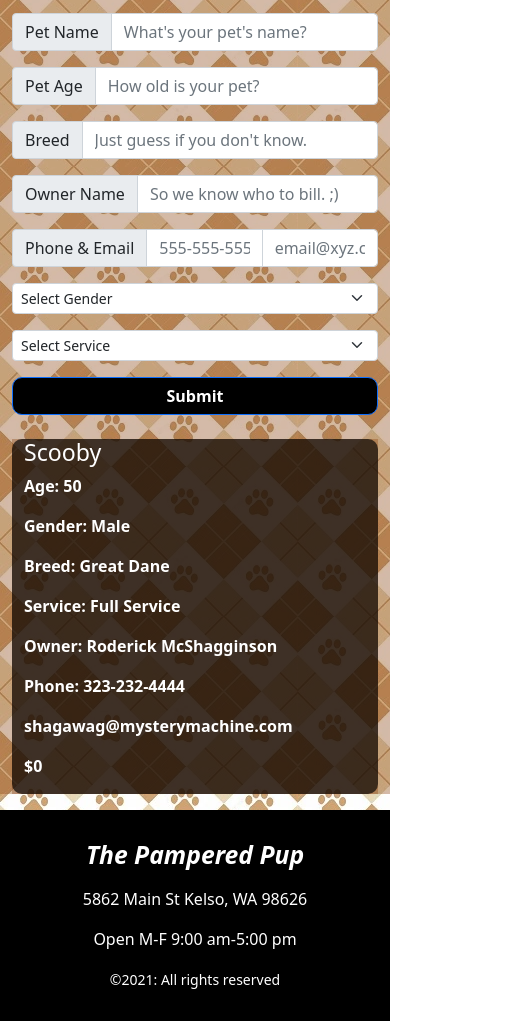
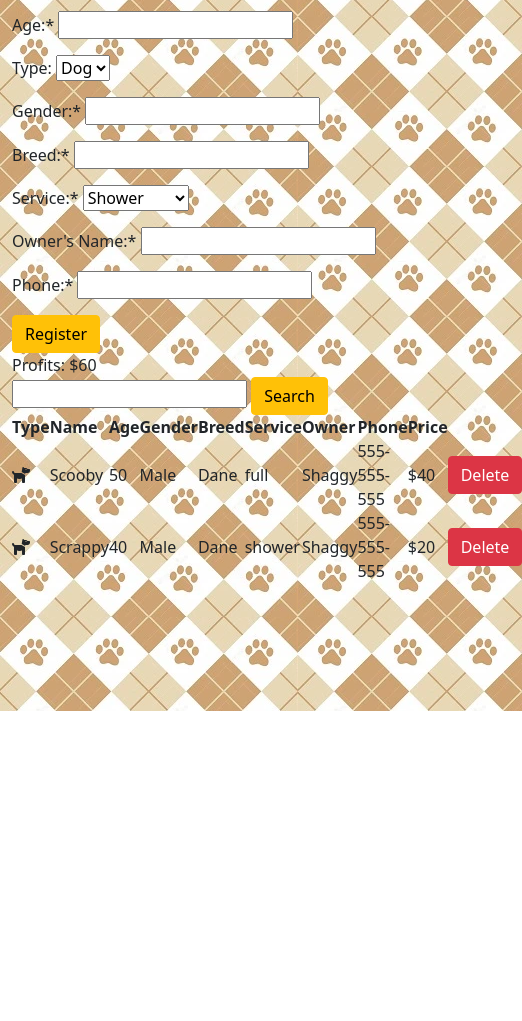
Before and after one commit to AndrewEvansDev/FSDI-105-Competency-Report, a plain HTML site: page register.html in a window 390 px wide. Shown: the part 133-1154 px from the top of the page, 522 px wide, since content can reach past the window. After the commit the page ends 844 px from the top, so only its background shows below. Drawn offline with nearby package versions, Linux system fonts and the light colour scheme.

Commit message:
lots of changes

```diff
--- a/css/mystyle.css
+++ b/css/mystyle.css
@@ -7,91 +7,56 @@ body{
     background-image: url(/img/doggyprint.webp);
     background-repeat:repeat;
 }
-.container{
-    background-color: rgba(139, 69, 19, 0.37);
-}
-.container h2{
-    font-weight:900;
-    text-align: center;
-    margin-bottom:2rem;
-    text-shadow:1px 1px #e1e1e1be;
+
+
+
+/* registration */
+
+.selected{
+    border:2px solid red;
 }
 
 
-/* registration */
-#pets{
-    /* display:grid;
-    grid-template-columns: repeat(2,1fr);
-    column-gap: 2rem;
-    row-gap:1rem; */
-    margin-top:1rem;
-    margin-bottom:1rem;
-    font-weight:600;
-    background-color:rgba(0, 0, 0, 0.664);
-    color:white;
-    border-radius:10px;
-    /* padding:1rem; */
-}
+/* services */
 
-#petGender, #petService{
-    margin: 1rem 0;
+#toggle{
+    max-width: 90%;
+    margin-top:2rem;
 
 }
 
-#registerButton{
-    background-color:black;
-    color:white;
-    font-weight:700;
-    border-radius:10px;
-    margin-bottom:0.5rem;
+#serv2,#serv3,#serv4{
+    display:none;
 }
-
-@media(min-width:768px){
-.form-wrap{
-    padding: 0 15rem;
-    }
+#toggle p{
+    font-size:larger;
+    font-weight: bold;
+    text-shadow: .66px .66px rgba(255, 255, 255, 0.651);
 }
 
 
-/* footer */
-.footer{
+#serv1 img,#serv2 img,#serv3 img,#serv4 img{
+    max-width: 100%;
+    height: auto;
+    border-radius: 10px;
+}
+.btn-wrap{
     display:flex;
-    justify-content:space-between;
-    color:white;
-    background-color:black;
-    height:25vh;
-    padding:1rem;
-    text-align:center;
-    align-content:center;
-}
-#copyright{
-    align-self:flex-end;
-}
-@media(max-width:768px){
-    .footer{
-        flex-direction:column;
-        justify-content:center;
-    }
-    #copyright{
-        order:3;
-        align-self:center;
-    }
-}
-@media(max-width:768px){
-    #address{
-        margin-top:0.6rem;
-    }
+    justify-content: space-between;
+    margin: 1rem 0rem -0.5rem 0rem;
+    position:relative;
+    z-index: 3000;
 }
 
-.container h2{
-    font-size:3rem;
+#serviceBtn1,#serviceBtn2,#serviceBtn3,#serviceBtn4{
+    border: 1px solid black;
+    background-color: black;
+    color:white;
+    height: auto;
+    min-height: 50px;
+    flex:1;
+    font-weight: 800;
 }
-
-/* services */
-@media(min-width:768px){
-
+#serviceBtn1:hover,#serviceBtn2:hover,#serviceBtn3:hover,#serviceBtn4:hover{
+    background-color:rgba(0, 0, 0, 0.85);
 }
-
-.carosel_limitor{
-    max-height:450px;
-}
--- a/js/app.js
+++ b/js/app.js
@@ -1,77 +1,30 @@
 const salon={
-    name:'The Pampered Pup',
+    name:'The Fashion Pet',
     address:{
-        city: 'Kelso',
-        street: 'Main St',
-        number: '5862',
-        state: 'WA',
-        zip: '98626'
+        city:'Tijuana',
+        street:'Av. Univesidad',
+        number:'262-k'
     },
     hours:{
         open:'9:00 am',
         close:'5:00 pm'
     },
-    services:[
-    {
-        name:'Canine Grooming Services',
-        desc:'a full service cut and grooming',
-        msg:'We take pride in our work, taking care of our doggos is our number one priority. You won\'t find the level of care nor experience elsewhere, you might as well just give us your money unless you hate your doggo.',
-        price:200},
-    {
-        name:'Deshedding',
-        desc:'prevents excessive shedding at home',
-        msg:'While it is nearly impossible to stop shedding completely, a full service deshedding treatment will help curb excessive shedding at home, leaving your couches in great shape.',
-        price:50},
-    {
-        name:'Carding &amp; Hand Stripping',
-        desc:'the removal of a dog’s undercoat',
-        msg:'The undercoat is the soft, short, downy and dense hair under the top (or outer) coat. The undercoat insulates and protects the skin in colder weather.',
-        price: 100},
-    {
-        name:'Undercoat Deshedding',
-        desc:'another version of carding, to help remove undercoat',
-        msg:'Shedding is a natural process for cats, dogs and other animals. Cats and dogs completely replace their coat every spring and autumn to adjust to the changes in temperature, and shedding can also happen throughout the year because pets live in our warm homes.',
-        price:50},
-    {
-        name:'Hand Stripping',
-        desc:'certain dogs require hand striping to be effectively groomed',
-        msg:'The difference between clipping and hand-stripping is that not only is hand-stripping done by hand, but it removes coat from the root (not just the top layer) so a new coat is able to grow in.',
-        price:100},
-    {
-        name:'Carding &amp; Hand Stripping',
-        desc:'this is a comination of services',
-        msg:'Dogs that require hand striping: Airedale Terrier, Bouvier de Flanders, Affenpinscher, Cairn Terrier, Wire Fox Terrier, Jack Russel Terrier, German Wirehaired Pointer, Schnauzer, Wirehaired Pointing, Griffon,Wirehaired Dachshund',
-        price:100},
-    {
-        name:'Feline Grooming Services',
-        desc:'cats are gross',
-        msg:'While we prefer not to do cats, we will for the right price. It is widely acknowledged that dogs are superior to cats, so it\'s our guess why you would still choose to have such an inferior disgusting beast, but since you did we\'ll trim its coat for no less than $1000.',
-        price:1000}
-        ],
     pets:[]
 }
 
-var {name,address:{city,street,number,state,zip}, hours:{open,close}}=salon;
-
+var {name,address:{city,street,number},hours:{open,close}}=salon;
 
 function displayInfo(){
     document.getElementById('footer-info').innerHTML=`
-        <div><h2><strong><em>${name}</em></strong></h2></div>
+    <p> ${name}</p>
+    <p> ${street} ${number}, ${city}</p>
+    <p> It opens from ${open} to ${close}</p>
+    `;
+}
 
-        <div id="copyright"><small>&#169;2021: All rights reserved</small></div>
-
-        <div><p id="address">${number} ${street} ${city}, ${state} ${zip}</p>
-        <p>Open M-F ${open}-${close}</p></div>
-    `
-}
-displayInfo()
-
-// for(var i=0;i<salon.pets.length;i++){
-//     console.log(salon.pets[i]);
-// }
-
+c=0;
 class Pet{
-    constructor(name,age,gender,breed,service,owner,phone,email){
+    constructor(name,age,gender,breed,service,owner,phone,type){
         this.name=name;
         this.age=age;
         this.gender=gender;
@@ -79,20 +32,16 @@ class Pet{
         this.service=service;
         this.owner=owner;
         this.phone=phone;
-        this.email=email;
         this.price=0;
+        this.type=type;
+        this.id=c++;
     }
 }
 
-//create pets
-var scooby=new Pet('Scooby',50,'Male','Great Dane','Full Service','Roderick McShagginson','323-232-4444','shagawag@mysterymachine.com');
-salon.pets.push(scooby)
-// var scrappy=new Pet("scrappy",40,"male","Dane","Nails cut","Shaggy","555-323-2345");
-// salon.pets.push(scrappy);
-
 //create register function
 
-//get value from inputs and store them in variables
+
+// get the value from inputs and store them in vars
 var txtName=document.getElementById('petName');
 var txtAge=document.getElementById('petAge');
 var txtGender=document.getElementById('petGender');
@@ -100,36 +49,32 @@ var txtBreed=document.getElementById('petBreed');
 var txtService=document.getElementById('petService');
 var txtOwner=document.getElementById('ownerName');
 var txtPhone=document.getElementById('ownerPhone');
-var txtEmail=document.getElementById('ownerEmail');
+var txtType=document.getElementById('type');
 
 
-
-function register(thePet){
-    if(txtName.value !="" && txtAge !="" && txtBreed !="" &&txtGender.value !="" && txtService.value !="" && txtOwner.value !="" && txtPhone.value !="" && txtEmail.value !=""){
-    //document.getElementById("pets").innerHTML="";
-    //create a generic pet/ThePet
-    var thePet=new Pet(txtName.value,txtAge.value,txtGender.value,txtBreed.value,txtService.value,txtOwner.value,txtPhone.value,txtEmail.value)
-    // get from txtName.value(grabbed from page inputs)
-    //pass parameters/the values stored in variables
-
-    //push thePet into the array
-    salon.pets.push(thePet);
-    clear();
-    display();
-}else{
-        alert('please complete form')
+function register(){
+    if(txtName.value !="" && txtAge.value !="" && txtGender.value!=""){
+        // create a generic thePet
+        var thePet=new Pet(txtName.value,txtAge.value,txtGender.value,txtBreed.value,txtService.value,txtOwner.value,txtPhone.value,txtType.value);
+        console.log(thePet);
+        //push thePet into the array
+        salon.pets.push(thePet);
+        displayTable(thePet);
+        console.log(salon.pets);
+        clear();
+    }else{
+        alert("Hey you have to complete all the fields");
     }
 }
 
 function clear(){
-    txtName.value='';
-    txtAge.value='';
-    txtGender.value='Select Gender';
-    txtBreed.value='';
-    txtService.value='Select Service';
-    txtOwner.value='';
-    txtPhone.value='';
-    txtEmail.value='';
+    txtName.value="";
+    txtAge.value="";
+    txtGender.value="";
+    txtBreed.value="";
+    txtService.value="";
+    txtOwner.value="";
+    txtPhone.value="";
 }
 
 function profitCalculation(){
@@ -137,5 +82,55 @@ function profitCalculation(){
     for(var i=0;i<salon.pets.length;i++){
         sum=sum+salon.pets[i].price;
     }
-    document.getElementById('').innerHTML=`Profits: $${sum}`
+    document.getElementById('profits').innerHTML=`Profits: $${sum}`;
 }
+
+function deletePet(petId){
+    console.log(petId+'deleted');
+    //select row with the pet
+
+    var tr=$('#'+petId)
+    var indexDelete;
+    //search for it
+
+    for(let i = 0;i<salon.pets.length;i++){
+        var selected=salon.pets[i];
+        if(selected.id===petId){
+            indexDelete=i;
+        }
+    }
+    //delete from array
+    salon.pets.splice(indexDelete,1);
+    //delete from html
+    tr.remove();
+}
+
+function searchPet(){
+    var ss = $('#searchPet').val();
+    var searchString=ss.toLowerCase();
+    for (var i=0; i<salon.pets.length;i++){
+        var selected = salon.pets[i];
+        if(ss===selected.name.toLowerCase()||searchString===selected.service.toLowerCase()){
+            $('#'+selected.id).addClass('selected');
+        }
+    }
+}
+
+
+function init(){
+
+    var scooby=new Pet("Scooby",50,"Male","Dane","full","Shaggy","555-555-555","dog",1);
+    var scrapy=new Pet("Scrappy",40,"Male","Dane","shower","Shaggy","555-555-555","dog",2);
+    salon.pets.push(scooby);
+    salon.pets.push(scrapy);
+    // create pets
+    displayTable(scooby);
+    displayTable(scrapy);
+    profitCalculation();
+    $('#registerBtn').on('click',register);
+    $('#searchBtn').on('click',searchPet);
+
+    // hook events
+}
+
+window.onload=init;
--- a/js/display.js
+++ b/js/display.js
@@ -1,59 +1,41 @@
-function display(){
-    document.getElementById("pets").innerHTML="";
-        for(var i=0;i<salon.pets.length;i++){
-        var aPet=salon.pets[i];
-        var tmp =`
+function displayTable(aPet){
+    if(aPet.service==="shower"){
+        aPet.price=20;
+    }else if(aPet.service==="full"){
+        aPet.price=40;
+    }else if(aPet.service==="nails"){
+        aPet.price=10;
+    }else if(aPet.service==="hair"){
+        aPet.price=15;
+    }
 
-            <div class="col-sm">
-                <h3>${aPet.name}</h3>
-                <p>Age: ${aPet.age}</p>
-                <p>Gender: ${aPet.gender}</p>
-                <p>Breed: ${aPet.breed}</p>
-                <p>Service: ${aPet.service}</p>
-                <p>Owner: ${aPet.owner}</p>
-                <p>Phone: ${aPet.phone}</p>
-                <p>${aPet.email}</p>
-                <p>$${aPet.price}</p>
-            </div>
-    `
-        document.getElementById("pets").innerHTML+=tmp;
+    var icon ="";
+    // add the type of pet
+
+    if(aPet.type==="dog"){
+        icon='<i class="fas fa-dog"></i>';
+    }else if(aPet.type==="cat"){
+        icon='<i class="fas fa-cat"></i>';
+    }else if(aPet.type==="bird"){
+        icon='<i class="fas fa-crow"></i>';
     }
+
+    var row=`
+        <tr id=${aPet.id}>
+            <td>${icon}</td>
+            <td>${aPet.name} </td>
+            <td>${aPet.age}</td>
+            <td> ${aPet.gender}</td>
+            <td> ${aPet.breed}</td>
+            <td> ${aPet.service}</td>
+            <td> ${aPet.owner}</td>
+            <td> ${aPet.phone}</td>
+            <td> $${aPet.price}</td>
+            <td><button class="btn btn-danger" onclick="deletePet(${aPet.id})">Delete</button></td>
+        </tr>
+    `;
+    $('#pet-table').append(row);
+    //document.getElementById('pet-table').innerHTML+=row;
+    profitCalculation();
+
 }
-display()
-
-function serviceShow(){
-    document.getElementById("service").innerHTML="";
-        for(var i=0;i<salon.services.length;i++){
-        var aName=salon.services[i].name;
-        var aDesc=salon.services[i].desc;
-        var aMsg=salon.services[i].msg;
-        var smp =`
-        <div class="col-sm">
-        <div class="card" style="width: 18rem;">
-            <div class="card-body">
-            <h5 class="card-title">${aName}</h5>
-            <h6 class="card-subtitle mb-2 text-muted">${aDesc}</h6>
-            <p class="card-text">${aMsg}</p>
-            </div>
-        </div>
-        </div>
-    `;
-    document.getElementById("service").innerHTML+=smp;
-    }
-}
-serviceShow()
-
-// function DisplayTable(aPet){
-//     var row=`
-//     <tr>
-//         <td>${aPet.name}</td>
-//         <td>${aPet.age}</td>
-//         <td>${aPet.gender}</td>
-//         <td>${aPet.breed}</td>
-//         <td>${aPet.service}</td>
-//         <td>${aPet.owner}</td>
-//         <td>${aPet.phone}</td>
-//     </tr>
-//     `
-//     document.getElementById('pet-table').innerHTML+=row;
-//
--- a/register.html
+++ b/register.html
@@ -6,11 +6,11 @@
     <meta name="viewport" content="width=device-width, initial-scale=1.0">
     <link href="https://cdn.jsdelivr.net/npm/bootstrap@5.0.0-beta2/dist/css/bootstrap.min.css" rel="stylesheet" integrity="sha384-BmbxuPwQa2lc/FVzBcNJ7UAyJxM6wuqIj61tLrc4wSX0szH/Ev+nYRRuWlolflfl" crossorigin="anonymous">
     <link rel="stylesheet" href="css/mystyle.css">
-    <title>Register</title>
+    <script src="https://kit.fontawesome.com/6da635e2db.js" crossorigin="anonymous"></script>
+    <title>The Fashion Pet</title>
 </head>
 <body>
     <header>
-
         <nav class="navbar navbar-expand-lg navbar navbar-dark bg-dark">
             <div class="container-fluid">
             <a class="navbar-brand" href="#">The Pampered Pup Salon</a>
@@ -32,66 +32,94 @@
 
     <main class="container">
         <h2>Register</h2>
-        <div class="form-wrap"> <!--form wrap-->
-            <div class="input-group mb-3">
-            <span class="input-group-text" id="inputGroup-sizing-default">Pet Name</span>
-            <input id='petName' type="text" class="form-control" aria-label="Sizing example input" aria-describedby="inputGroup-sizing-default" placeholder="What's your pet's name?">
-            </div>
-            <div class="input-group mb-3">
-            <span class="input-group-text" id="inputGroup-sizing-default">Pet Age</span>
-            <input name="" id="petAge" type="number" class="form-control" aria-label="Sizing example input" aria-describedby="inputGroup-sizing-default" placeholder="How old is your pet?">
+        <p>
+            <label for="name" class="form-label">Name:*</label>
+            <input type="text" name="name" id="petName">
+        </p>
+        <p>
+            <label for="age">Age:*</label>
+            <input type="number" name="age" id="petAge">
+        </p>
+        <p>
+            <label for="type">Type:</label>
+            <select name="type" id="type">
+                <option value="dog">Dog</option>
+                <option value="cat">Cat</option>
+                <option value="bird">Bird</option>
+            </select>
+        </p>
+
+        <p>
+            <label for="gender">Gender:*</label>
+            <input type="text" name="gender" id="petGender">
+        </p>
+        <p>
+            <label for="breed">Breed:*</label>
+            <input type="text" name="breed" id="petBreed">
+        </p>
+        <p>
+            <label for="service">Service:*</label>
+            <select name="service" id="petService">
+                <option value="shower">Shower</option>
+                <option value="nails">Nails Cut</option>
+                <option value="hair"> Hair Cut</option>
+                <option value="full">Full Service</option>
+            </select>
+
+        </p>
+        <p>
+            <label for="owner">Owner's Name:* </label>
+            <input type="text" name="owner" id="ownerName">
+        </p>
+        <p>
+            <label for="phone">Phone:* </label>
+            <input type="text" name="phone" id="ownerPhone">
+        </p>
+
+        <button type="button" class="btn btn-warning" id="registerBtn">Register</button>
+        <div id="pets">
+
+        </div>
+        <div id="profits">
+
+        </div>
+        <table>
+            <thead>
+                <tr>
+                    <th>Type</th>
+                    <th>Name</th>
+                    <th>Age</th>
+                    <th>Gender</th>
+                    <th>Breed</th>
+                    <th>Service</th>
+                    <th>Owner</th>
+                    <th>Phone</th>
+                    <th>Price</th>
+                </tr>
+            </thead>
+
+            <div>
+
+                <input type="text" name="search" id="searchPet">
+                <button class="btn btn-warning" id="searchBtn">Search</button>
+
             </div>
 
-            <div class="input-group mb-3">
-            <span class="input-group-text" id="inputGroup-sizing-default">Breed</span>
-            <input name="breed" id="petBreed" type="text" class="form-control" aria-label="Sizing example input" aria-describedby="inputGroup-sizing-default" placeholder="Just guess if you don't know.">
-            </div>
+            <tbody id="pet-table">
 
-            <div class="input-group mb-3">
-            <span name='owner'  class="input-group-text" id="inputGroup-sizing-default">Owner Name</span>
-            <input id='ownerName' type="text" class="form-control" aria-label="Sizing example input" aria-describedby="inputGroup-sizing-default" placeholder="So we know who to bill. ;)">
-            </div>
+            </tbody>
+        </table>
+    </main>
 
-            <div class="input-group">
-            <span class="input-group-text">Phone &amp; Email</span>
-            <input id='ownerPhone' type="text" aria-label="Enter phone number" class="form-control" placeholder="555-555-5555">
-            <input id='ownerEmail' type="text" aria-label="Enter email" class="form-control" placeholder="email@xyz.com">
-            </div>
+    <footer class="container">
+        <p id="footer-info">
 
-            <select class="form-select form-select-sm" aria-label=".form-select-sm example" name='gender' id='petGender'>
-            <option selected>Select Gender</option>
-            <option id='petGender' value="female">Female</option>
-            <option id='petGender' value="male">Male</option>
-            </select>
-
-            <select name="service" id="petService" class="form-select form-select-sm" aria-label=".form-select-sm example">
-            <option selected>Select Service</option>
-            <option value="Canine Grooming Services">Canine Grooming Services</option>
-            <option value="Deshedding, Carding &amp; Hand Stripping">Deshedding, Carding &amp; Hand Stripping</option>
-            <option value="Undercoat Deshedding">Undercoat Deshedding</option>
-            <option value="Hand Stripping">Hand Stripping</option>
-            <option value="Carding &amp; Hand Stripping">Carding &amp; Hand Stripping</option>
-            <option value="Feline Grooming Services">Feline Grooming Services</option>
-            </select>
-
-            <div class="d-grid gap-2">
-            <button onclick="register()" class="btn btn-primary" type="button" id="registerButton">Submit</button>
-            </div>
-        </div> <!--form wrap-->
-
-    <div class="container">
-        <div id="pets" class="row"></div>
-
-        </div>
-    </div>
-
-    </main>
-    <footer id="footer-info" class="footer">
+        </p>
     </footer>
 
+    <script src="https://ajax.googleapis.com/ajax/libs/jquery/3.6.0/jquery.min.js"></script>
+    <script src="js/display.js"></script>
+    <script src="js/app.js"></script>
 
-    <script src="https://cdn.jsdelivr.net/npm/bootstrap@5.0.0-beta2/dist/js/bootstrap.bundle.min.js" integrity="sha384-b5kHyXgcpbZJO/tY9Ul7kGkf1S0CWuKcCD38l8YkeH8z8QjE0GmW1gYU5S9FOnJ0" crossorigin="anonymous"></script>
-    <script src="js/app.js"></script>
-    <script src="js/display.js"></script>
 </body>
 </html>
```
Also changed, not shown: about.html (+2 -2 lines), index.html (+1 -1 lines), js/services.js (added, +33 -0 lines), services.html (+12 -44 lines).
